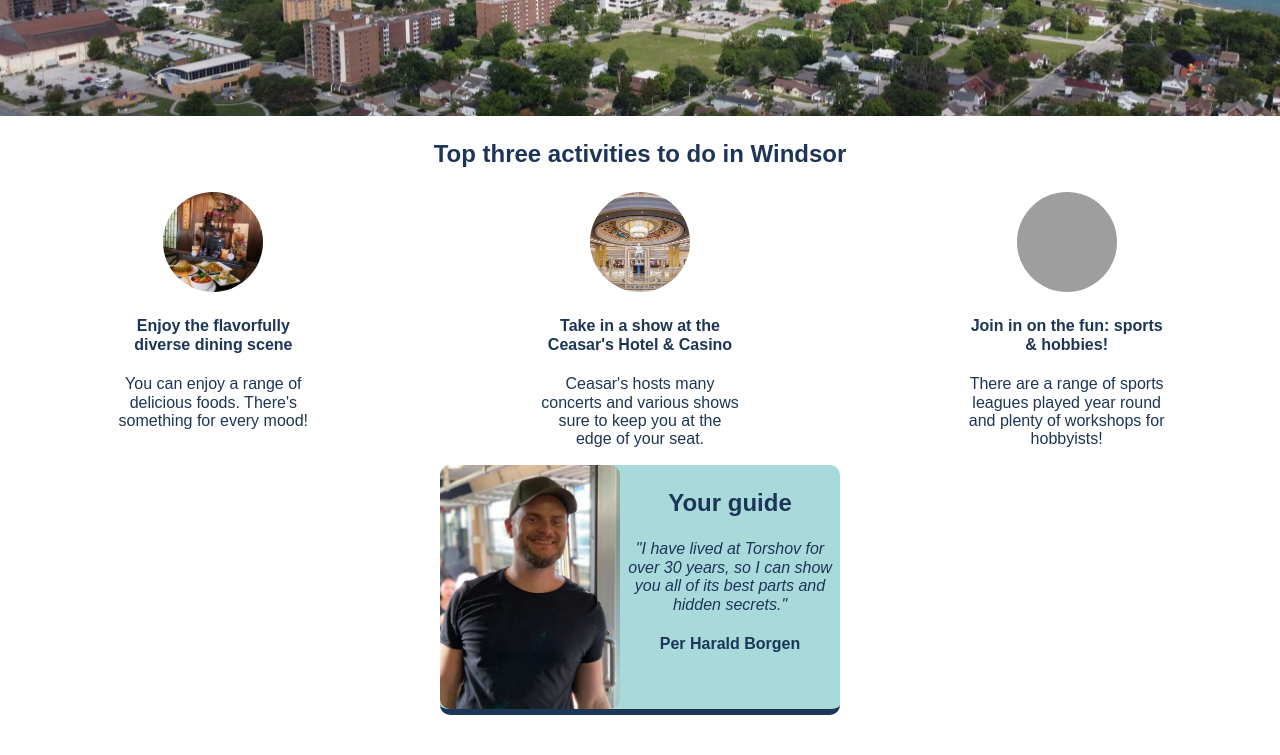
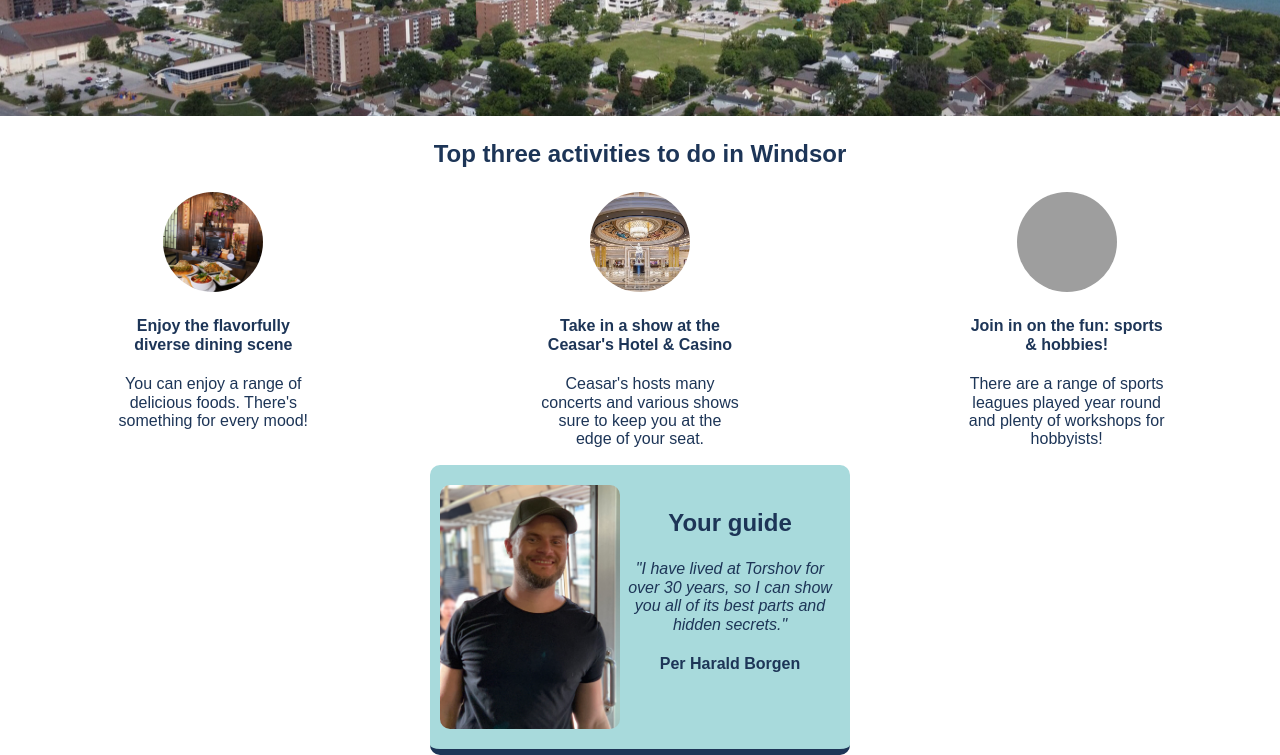
Before and after one commit to squeekiGiraf/hometown-homepage, a website built with Vite: page index.html in a window 1280 px wide. Shown: the part 234-989 px from the top of the page. Before the commit the page ends 949 px from the top, so only its background shows below. Built offline with nearby package versions, Linux system fonts and the light colour scheme; grey boxes are pictures that could not be loaded.

Commit message:
added padding to card contents

```diff
--- a/styles.css
+++ b/styles.css
@@ -82,6 +82,7 @@ p {
 
 #card {
     width: 400px;
+    padding: 20px 10px;
     display: flex;
     justify-content: center;
     margin: 0px auto 0px;
```
